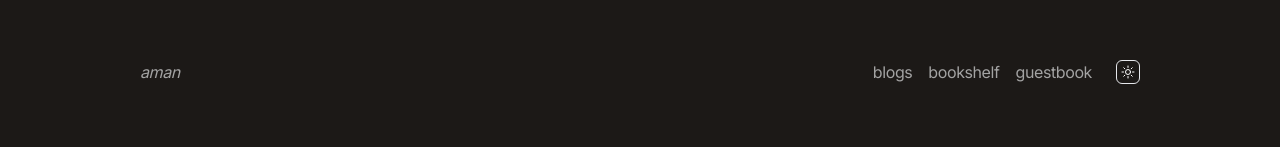
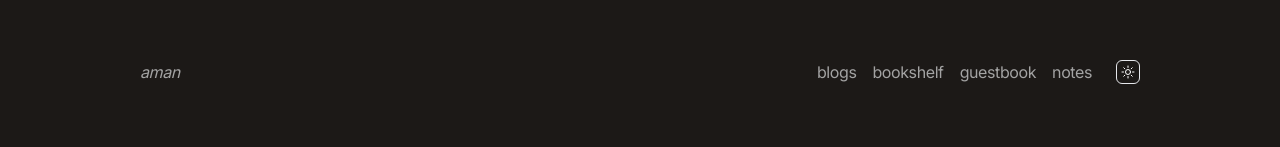
Before and after one commit to aman-bhatti/amanbhatti, a Next.js app: page / in a window 1280 px wide. Shown: the top 147 px of the page. Built offline with nearby package versions, Linux system fonts and the light colour scheme; no server answers.

Commit message:
added notes website

```diff
--- a/src/app/components/navbar.tsx
+++ b/src/app/components/navbar.tsx
@@ -11,6 +11,11 @@ const navItems = {
   },
   "/guestbook": {
     name: "guestbook",
+  },
+  "https://notes.amannbhatti.com": {
+    // Add the Notes section here
+    name: "notes",
+    external: true, // Mark it as an external link
   },
 };
 
```
